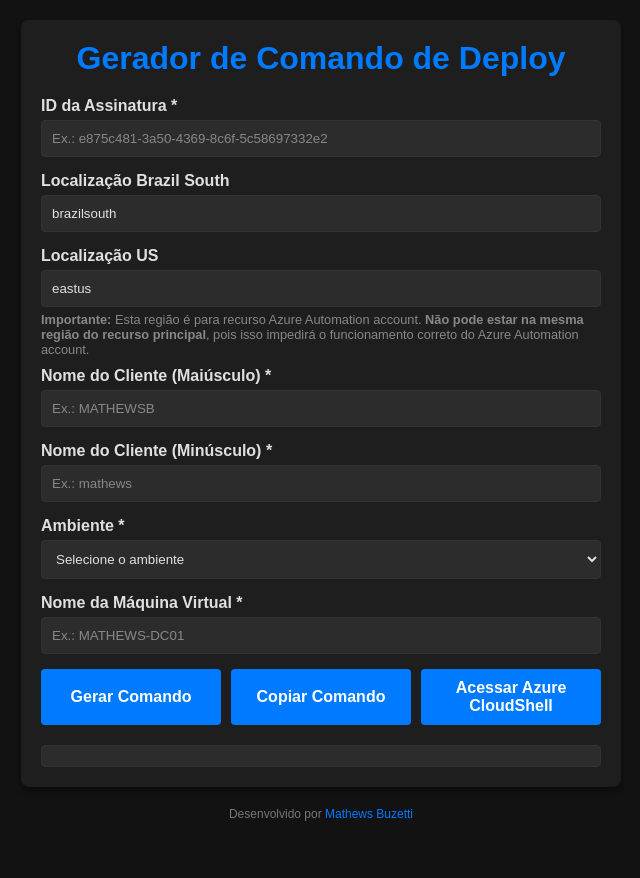
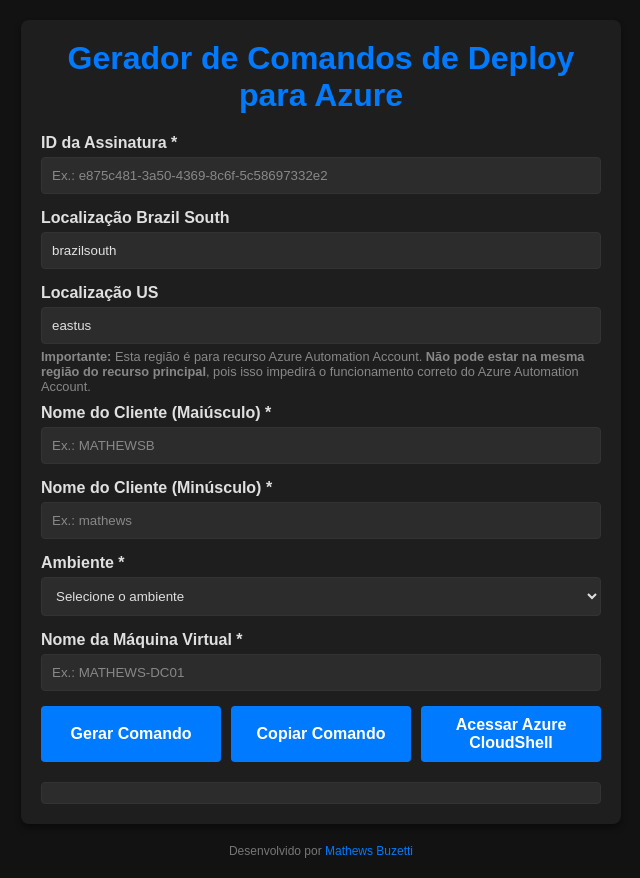
Before and after one commit to mathewsbuzetti/azure-infrastructure-template, a plain HTML site: page index.html in a window 1280 px wide. Shown: the whole page, without its empty margins (319-959 px from the left). Before the commit the page ends 841 px from the top, so only its background shows below. Drawn offline with Linux system fonts and the light colour scheme.

Commit message:
Update index.html

```diff
--- a/index.html
+++ b/index.html
@@ -3,7 +3,7 @@
 <head>
     <meta charset="UTF-8">
     <meta name="viewport" content="width=device-width, initial-scale=1.0">
-    <title>Gerador de Comando de Deploy</title>
+    <title>Gerador de Comandos de Deploy para Azure</title>
     <style>
         * {
             margin: 0;
@@ -126,7 +126,7 @@
 </head>
 <body>
     <div class="container">
-        <h1>Gerador de Comando de Deploy</h1>
+        <h1>Gerador de Comandos de Deploy para Azure</h1>
         <form id="deployForm">
             <label for="subscriptionId">ID da Assinatura *</label>
             <input type="text" id="subscriptionId" placeholder="Ex.: e875c481-3a50-4369-8c6f-5c58697332e2" required>
@@ -137,7 +137,7 @@
             <label for="locationUS">Localização US</label>
             <input type="text" id="locationUS" value="eastus" readonly>
             <p style="color: #888; font-size: 0.8em; margin-top: -10px; margin-bottom: 10px;">
-                <strong>Importante:</strong> Esta região é para recurso Azure Automation account. <strong>Não pode estar na mesma região do recurso principal</strong>, pois isso impedirá o funcionamento correto do Azure Automation account.
+                <strong>Importante:</strong> Esta região é para recurso Azure Automation Account. <strong>Não pode estar na mesma região do recurso principal</strong>, pois isso impedirá o funcionamento correto do Azure Automation Account.
             </p>
             <label for="clientNameUpper">Nome do Cliente (Maiúsculo) *</label>
             <input type="text" id="clientNameUpper" placeholder="Ex.: MATHEWSB" required>
```
